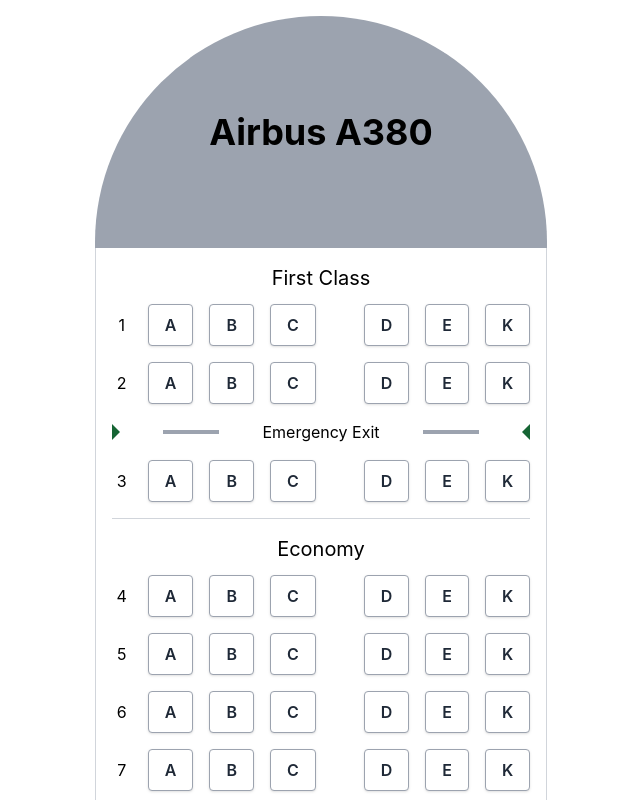
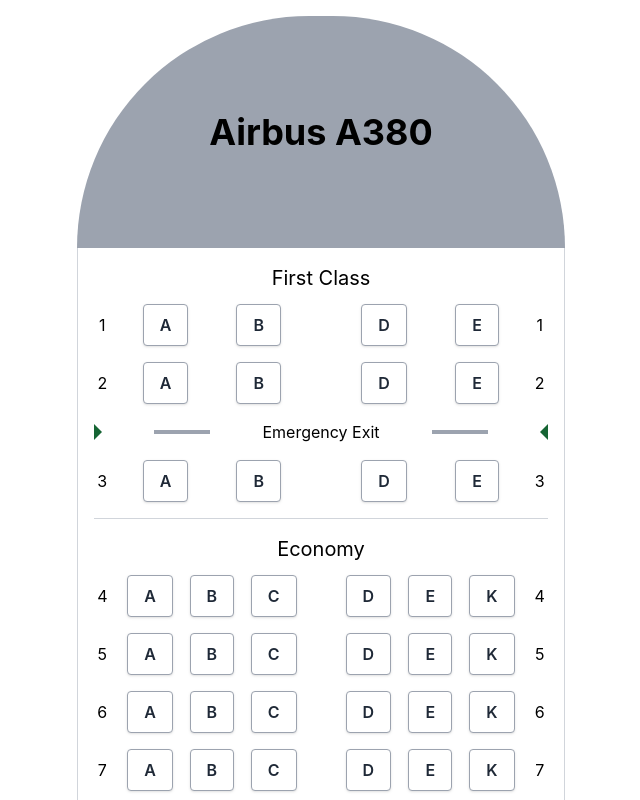
Before and after one commit to juancave/seat-selector, a React (Create React App) app: page / in a window 1280 px wide. Shown: the top 800 px of the page, without its empty margins (319-959 px from the left). Built offline with nearby package versions, Linux system fonts and the light colour scheme.

Commit message:
Allowing dynamic seats per row

```diff
--- a/src/components/SeatRow/index.tsx
+++ b/src/components/SeatRow/index.tsx
@@ -8,16 +8,17 @@
 
 const SeatRow: React.FC<Props> = (p: Props) => {
   return (
-    <div className="flex items-center gap-4">
+    <div className="flex items-center gap-4 w-full">
       <h2 className='w-5'>{p.data.title}</h2>
-      <div className='flex gap-12'>
-        <div className='flex items-center gap-4'>
+      <div className='flex gap-12 w-full'>
+        <div className='flex items-center justify-around gap-4 w-2/4'>
           {p.data.leftSeats.map((seat, index) => (<Seat rowName={p.data.title} key={index} seat={seat} />))}
         </div>
-        <div className='flex items-center gap-4'>
+        <div className='flex items-center justify-around gap-4 w-2/4'>
           {p.data.rightSeats.map((seat, index) => (<Seat rowName={p.data.title} key={index} seat={seat} />))}
         </div>
       </div>
+      <h2 className='w-5'>{p.data.title}</h2>
     </div>
   );
 };
--- a/src/data/index.ts
+++ b/src/data/index.ts
@@ -2,8 +2,8 @@
 
 const generateFirstClassRow = (title: string): SeatsRow => ({
   title,
-  leftSeats: [{ name: 'A', price: 30000, state: SeatState.AVAILABLE }, { name: 'B', price: 24000, state: SeatState.AVAILABLE }, { name: 'C', price: 20000, state: SeatState.AVAILABLE }],
-  rightSeats: [{ name: 'D', price: 20000, state: SeatState.AVAILABLE }, { name: 'E', price: 24000, state: SeatState.AVAILABLE }, { name: 'K', price: 30000, state: SeatState.AVAILABLE }],
+  leftSeats: [{ name: 'A', price: 30000, state: SeatState.AVAILABLE }, { name: 'B', price: 24000, state: SeatState.AVAILABLE }],
+  rightSeats: [{ name: 'D', price: 20000, state: SeatState.AVAILABLE }, { name: 'E', price: 24000, state: SeatState.AVAILABLE }],
 });
 
 const generateEconomyRow = (title: string): SeatsRow => ({
```
